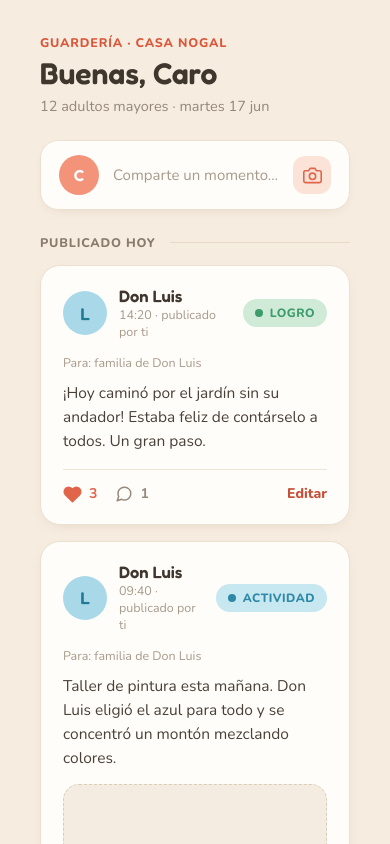
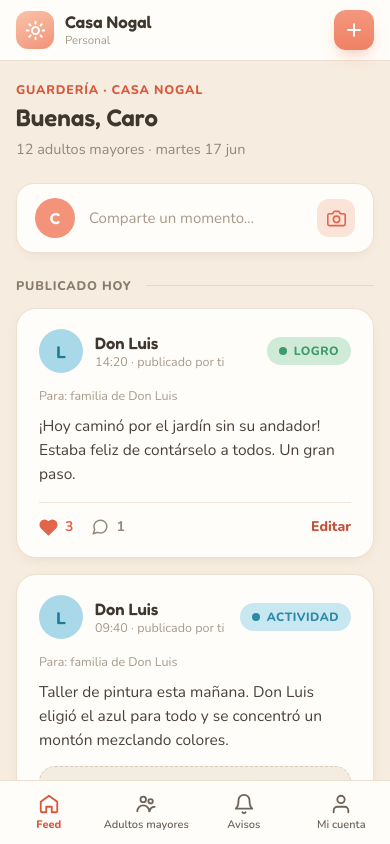
Before and after one commit to diegotayro/elderly-daycare, a Next.js app: page / in a window 390 px wide. Shown: the top 844 px of the page. Built offline with nearby package versions, Linux system fonts and the light colour scheme.

Commit message:
step 07 - Adaptación móvil

```diff
--- a/app/page.tsx
+++ b/app/page.tsx
@@ -1,5 +1,7 @@
 import { FeedView } from "@/feed/components/FeedView";
 import { mockFeed } from "@/feed/mock-feed";
+import { MobileBottomNav } from "@/shared/components/navigation/MobileBottomNav";
+import { MobileTopBar } from "@/shared/components/navigation/MobileTopBar";
 import { Sidebar } from "@/shared/components/navigation/Sidebar";
 import { userRoleLabels } from "@/users/user-role-labels";
 
@@ -7,16 +9,18 @@ export default function Home() {
   const { daycare, currentUser } = mockFeed;
 
   return (
-    <div className="flex min-h-screen bg-cream">
+    <div className="flex min-h-screen flex-col bg-cream lg:flex-row">
       <Sidebar
         daycareName={daycare.name}
         userName={currentUser.full_name}
         userRoleLabel={userRoleLabels[currentUser.role]}
         activeKey="feed"
       />
-      <main className="min-w-0 flex-1">
+      <MobileTopBar daycareName={daycare.name} />
+      <main className="min-w-0 flex-1 pb-16 lg:pb-0">
         <FeedView source={mockFeed} />
       </main>
+      <MobileBottomNav activeKey="feed" />
     </div>
   );
 }
--- a/feed/components/FeedHeader.tsx
+++ b/feed/components/FeedHeader.tsx
@@ -16,7 +16,7 @@ export function FeedHeader({
       <div className="mb-1 text-[12.5px] font-extrabold tracking-[0.8px] text-coral-strong">
         GUARDERÍA · {daycareName.toUpperCase()}
       </div>
-      <h1 className="m-0 font-display text-[30px] font-semibold text-ink">
+      <h1 className="m-0 font-display text-2xl lg:text-[30px] font-semibold text-ink">
         Buenas, {userFirstName}
       </h1>
       <p className="mt-[5px] text-[14.5px] text-muted-strong">
--- a/feed/components/FeedView.tsx
+++ b/feed/components/FeedView.tsx
@@ -13,7 +13,7 @@ export function FeedView({ source }: FeedViewProps) {
   const posts = buildFeed(source);
 
   return (
-    <div className="mx-auto w-full max-w-[760px] px-10 pt-[34px] pb-20">
+    <div className="mx-auto w-full max-w-[760px] px-4 pt-5 pb-8 lg:px-10 lg:pt-[34px] lg:pb-20">
       <FeedHeader
         daycareName={daycare.name}
         userFirstName={currentUser.first_name}
--- a/feed/components/PostCard.tsx
+++ b/feed/components/PostCard.tsx
@@ -39,7 +39,7 @@ export function PostCard({ post }: PostCardProps) {
       {post.photoCaption && (
         <Link
           href="/"
-          className="mt-3.5 flex h-[200px] flex-col items-center justify-center gap-2 rounded-2xl border-[1.5px] border-dashed border-photo-line bg-photo text-photo-ink"
+          className="mt-3.5 flex h-40 lg:h-[200px] flex-col items-center justify-center gap-2 rounded-2xl border-[1.5px] border-dashed border-photo-line bg-photo text-photo-ink"
         >
           <ImageIcon size={30} />
           <span className="text-[13.5px]">{post.photoCaption}</span>
--- /dev/null
+++ b/shared/components/navigation/BrandLink.tsx
@@ -0,0 +1,23 @@
+import Link from "next/link";
+import { SunIcon } from "../icons/SunIcon";
+
+type BrandLinkProps = {
+  daycareName: string;
+  className?: string;
+};
+
+export function BrandLink({ daycareName, className = "" }: BrandLinkProps) {
+  return (
+    <Link href="/" className={`flex items-center gap-[11px] ${className}`}>
+      <div className="flex size-[38px] flex-none items-center justify-center rounded-xl bg-linear-155 from-[#F8C3A8] to-coral text-white">
+        <SunIcon size={21} />
+      </div>
+      <div>
+        <div className="font-display text-[17px] leading-none font-semibold text-ink">
+          {daycareName}
+        </div>
+        <div className="mt-0.5 text-[11.5px] text-muted">Personal</div>
+      </div>
+    </Link>
+  );
+}
--- /dev/null
+++ b/shared/components/navigation/MobileBottomNav.tsx
@@ -0,0 +1,27 @@
+import Link from "next/link";
+import { navItems, type NavKey } from "./nav-items";
+
+type MobileBottomNavProps = {
+  activeKey: NavKey;
+};
+
+export function MobileBottomNav({ activeKey }: MobileBottomNavProps) {
+  return (
+    <nav className="fixed inset-x-0 bottom-0 z-10 flex h-16 border-t border-line bg-surface lg:hidden">
+      {navItems.map(({ key, label, href, icon: Icon }) => (
+        <Link
+          key={key}
+          href={href}
+          className={`flex flex-1 flex-col items-center justify-center gap-0.5 text-[11px] ${
+            key === activeKey
+              ? "font-extrabold text-coral-strong"
+              : "font-semibold text-nav"
+          }`}
+        >
+          <Icon size={22} />
+          {label}
+        </Link>
+      ))}
+    </nav>
+  );
+}
--- /dev/null
+++ b/shared/components/navigation/MobileTopBar.tsx
@@ -0,0 +1,22 @@
+import Link from "next/link";
+import { PlusIcon } from "../icons/PlusIcon";
+import { BrandLink } from "./BrandLink";
+
+type MobileTopBarProps = {
+  daycareName: string;
+};
+
+export function MobileTopBar({ daycareName }: MobileTopBarProps) {
+  return (
+    <header className="sticky top-0 z-10 flex items-center justify-between border-b border-line bg-surface px-4 py-2.5 lg:hidden">
+      <BrandLink daycareName={daycareName} />
+      <Link
+        href="/"
+        aria-label="Nueva publicación"
+        className="flex size-10 items-center justify-center rounded-xl bg-linear-to-b from-[#F4977E] to-[#EE8164] text-white shadow-[0_8px_18px_-8px_rgba(238,129,100,0.75)]"
+      >
+        <PlusIcon size={20} />
+      </Link>
+    </header>
+  );
+}
--- a/shared/components/navigation/Sidebar.tsx
+++ b/shared/components/navigation/Sidebar.tsx
@@ -2,7 +2,7 @@ import Link from "next/link";
 import { Avatar } from "../Avatar";
 import { LogoutIcon } from "../icons/LogoutIcon";
 import { PlusIcon } from "../icons/PlusIcon";
-import { SunIcon } from "../icons/SunIcon";
+import { BrandLink } from "./BrandLink";
 import { navItems, type NavKey } from "./nav-items";
 
 type SidebarProps = {
@@ -20,17 +20,7 @@ export function Sidebar({
 }: SidebarProps) {
   return (
     <aside className="sticky top-0 hidden h-screen w-62 flex-none flex-col border-r border-line bg-surface px-4 py-6 lg:flex">
-      <Link href="/" className="flex items-center gap-[11px] px-2 pt-1 pb-[22px]">
-        <div className="flex size-[38px] flex-none items-center justify-center rounded-xl bg-linear-155 from-[#F8C3A8] to-coral text-white">
-          <SunIcon size={21} />
-        </div>
-        <div>
-          <div className="font-display text-[17px] leading-none font-semibold text-ink">
-            {daycareName}
-          </div>
-          <div className="mt-0.5 text-[11.5px] text-muted">Personal</div>
-        </div>
-      </Link>
+      <BrandLink daycareName={daycareName} className="px-2 pt-1 pb-[22px]" />
 
       <Link
         href="/"
```
